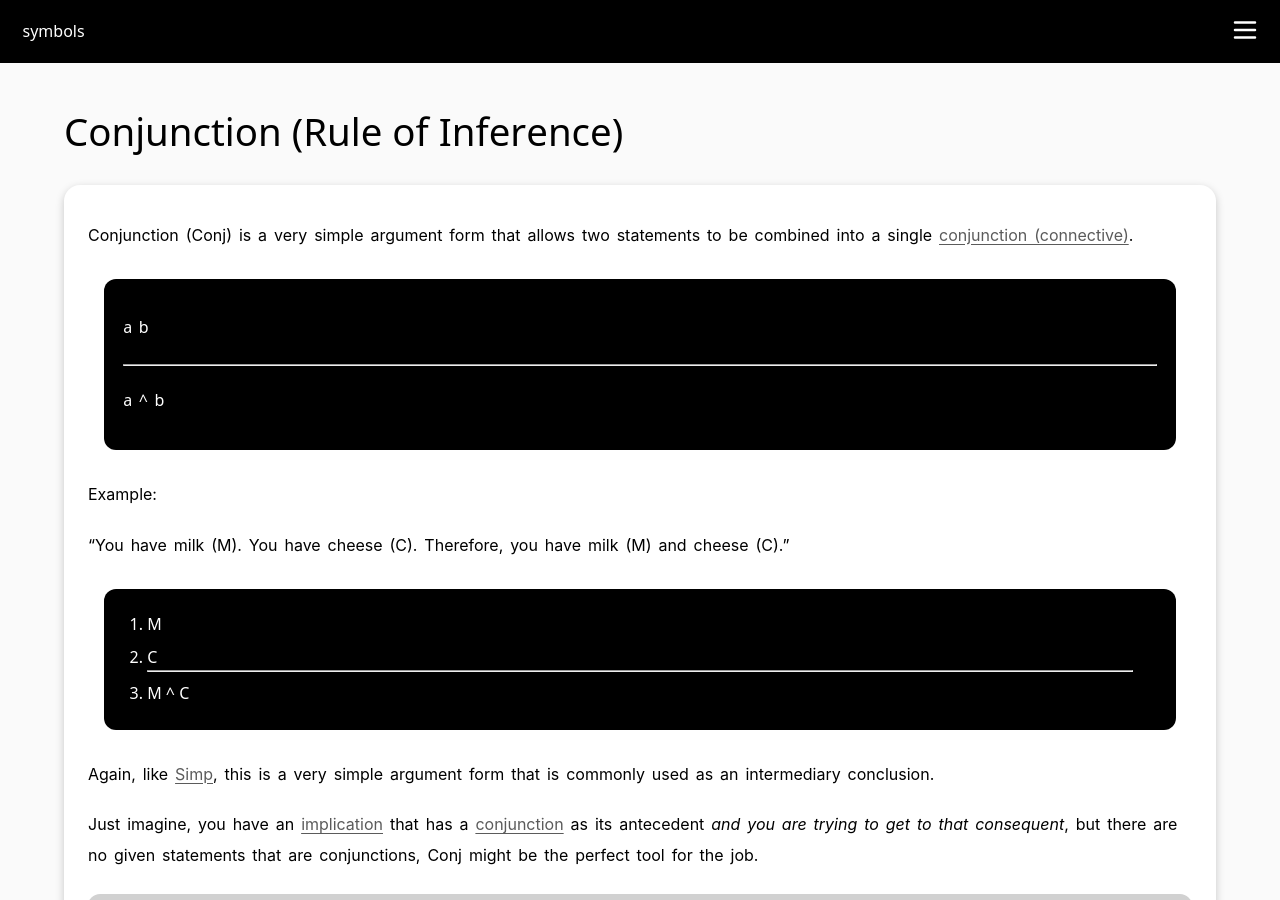
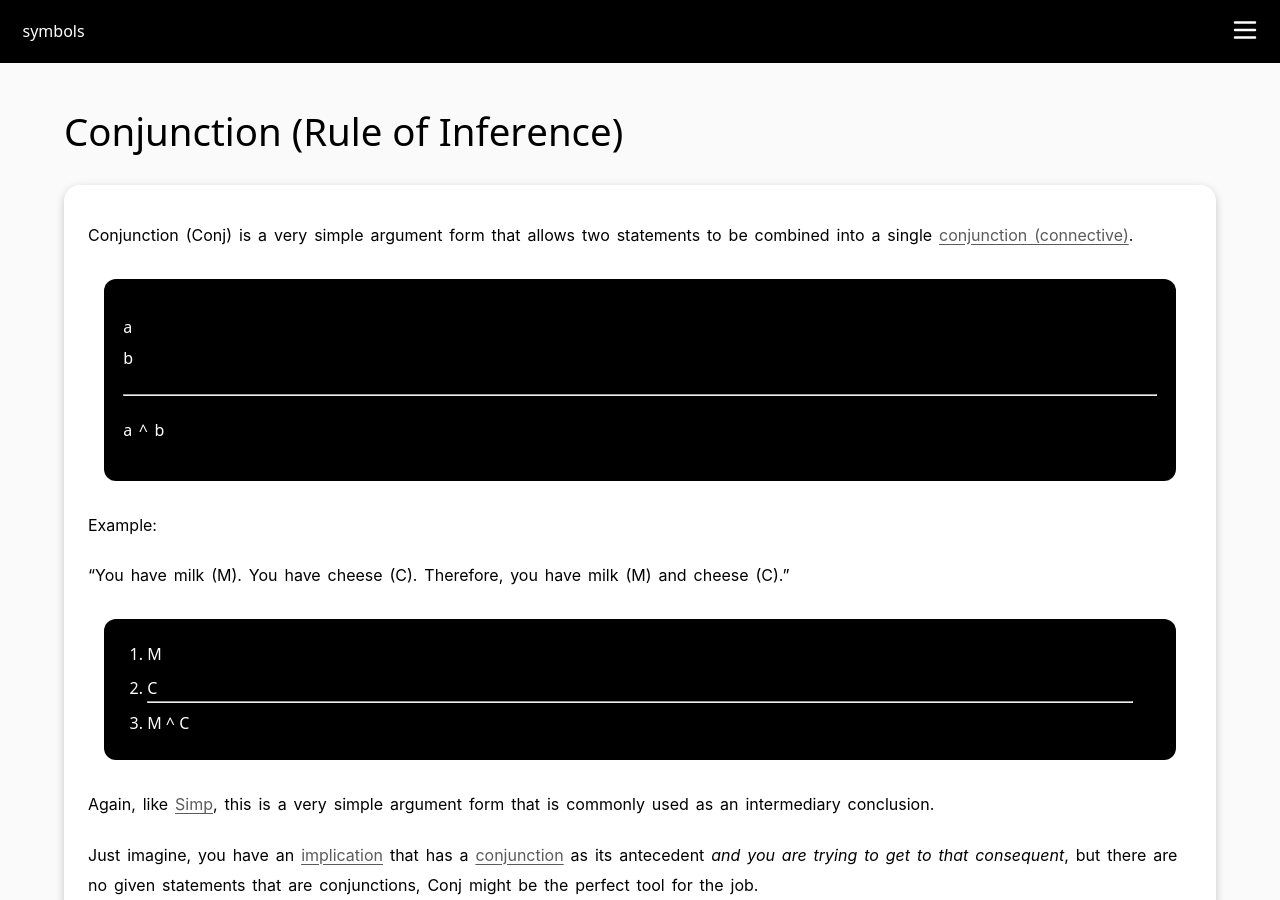
Before and after one commit to symbolslogic/symbolslogic.github.io, a Jekyll site: the page built from lessons/conjunction_rule.md, in a window 1280 px wide and 900 px high. Built offline with Jekyll 4.4.1, drawn with Linux system fonts in a browser that asks for light colours; nearby versions of some CDN libraries.

Commit message:
Update: Fix conj form

```diff
--- a/lessons/conjunction_rule.md
+++ b/lessons/conjunction_rule.md
@@ -6,7 +6,7 @@ tagline: Learn the conjunction rule of inference, an argument form that allows y
 
 Conjunction (Conj) is a very simple argument form that allows two statements to be combined into a single [conjunction (connective)]({{ site.baseurl }}/lessons/conjunction.html).
 
-> a
+> a <br>
 > b
 > <hr>
 > a ^ b
```
